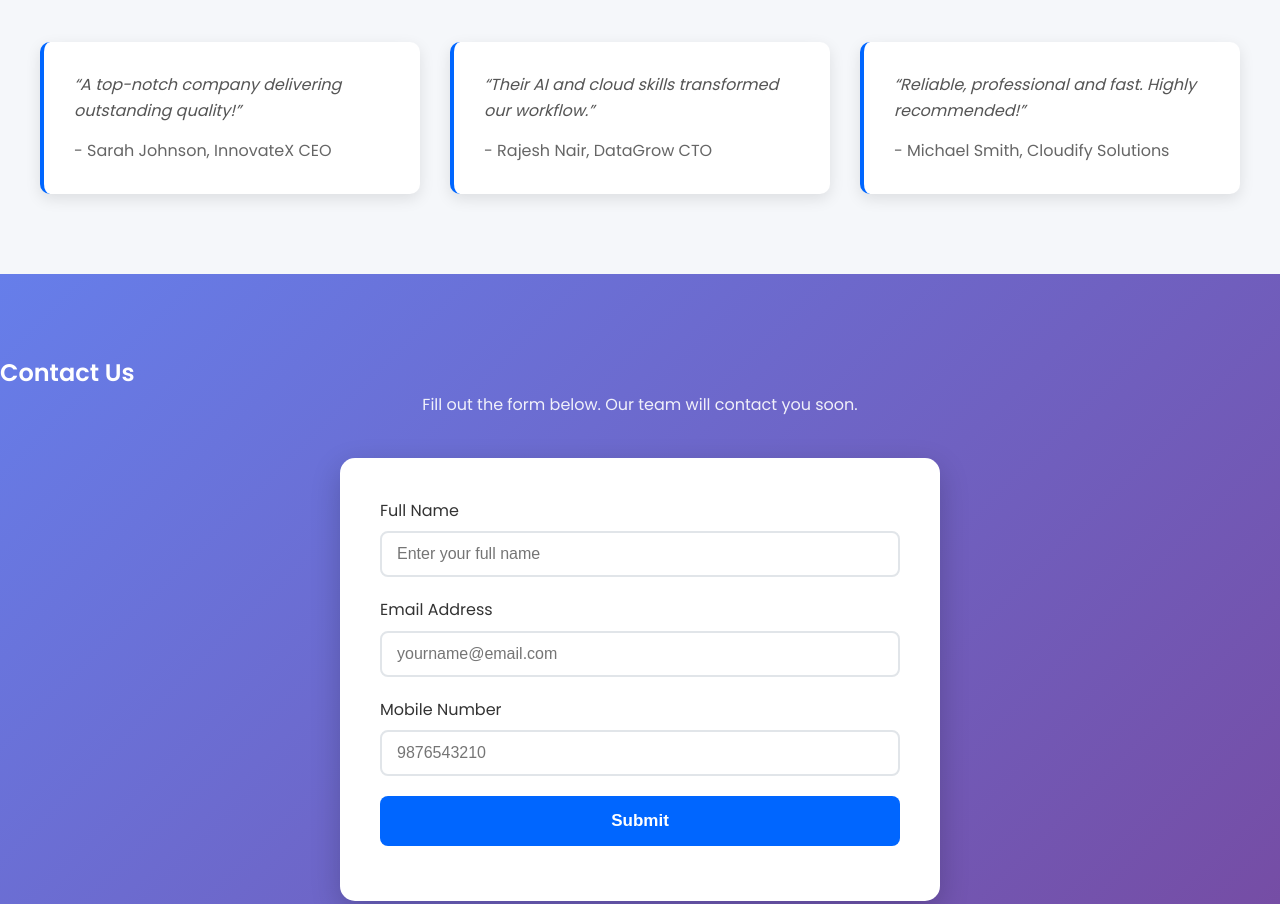
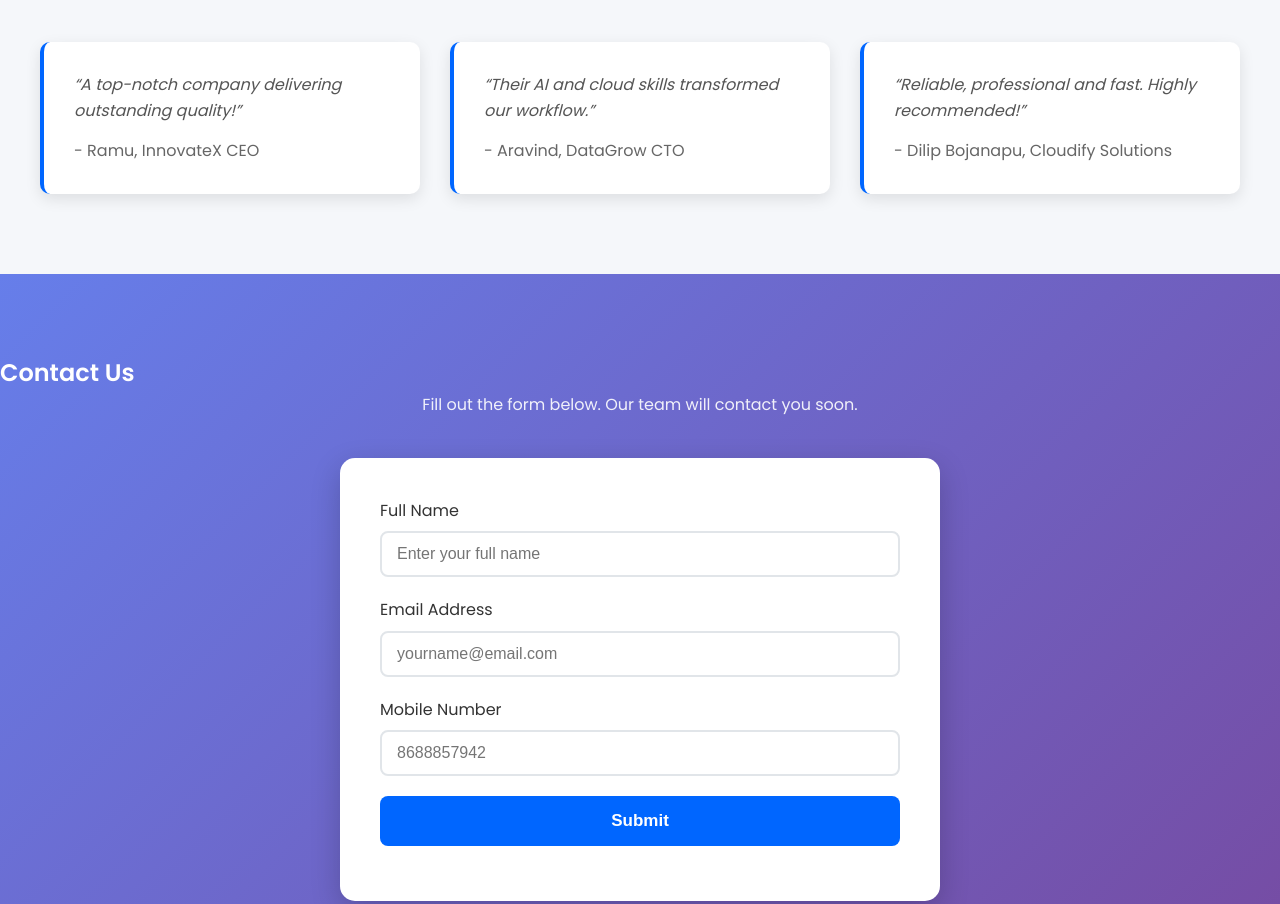
Before and after one commit to Dilip290/Dilip_Bojanapu_HomepageProject, a website: page index.html in a window 1280 px wide. Shown: the part 1920-2824 px from the top of the page. Drawn offline with Linux system fonts and the light colour scheme.

Commit message:
Update index.html

```diff
--- a/index.html
+++ b/index.html
@@ -78,17 +78,17 @@
     <div class="testimonials-grid">
       <div class="testimonial">
         <p>“A top-notch company delivering outstanding quality!”</p>
-        <span>- Sarah Johnson, InnovateX CEO</span>
+        <span>- Ramu, InnovateX CEO</span>
       </div>
 
       <div class="testimonial">
         <p>“Their AI and cloud skills transformed our workflow.”</p>
-        <span>- Rajesh Nair, DataGrow CTO</span>
+        <span>- Aravind, DataGrow CTO</span>
       </div>
 
       <div class="testimonial">
         <p>“Reliable, professional and fast. Highly recommended!”</p>
-        <span>- Michael Smith, Cloudify Solutions</span>
+        <span>- Dilip Bojanapu, Cloudify Solutions</span>
       </div>
     </div>
   </section>
@@ -111,7 +111,7 @@
 
       <div class="form-group">
         <label for="mobile">Mobile Number</label>
-        <input type="text" id="mobile" required placeholder="9876543210">
+        <input type="text" id="mobile" required placeholder="8688857942">
       </div>
 
       <button type="submit" class="submit-btn">Submit</button>
```
